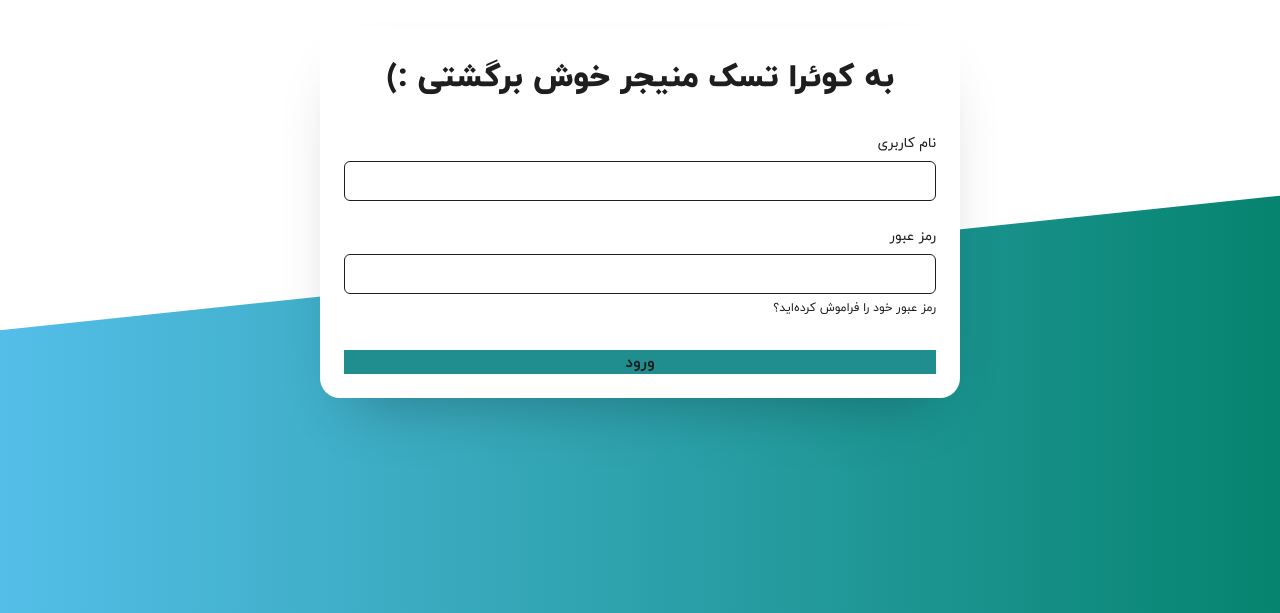
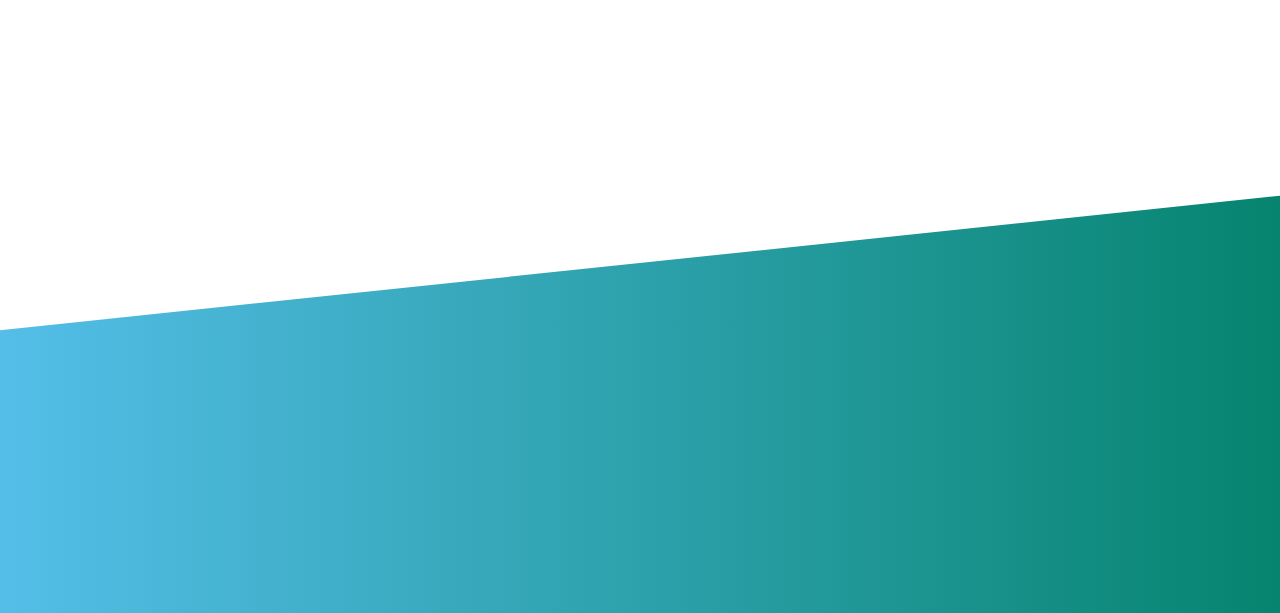
Before and after one commit to fall-Quera-front-end-bootcamp/Group-5, a React (Vite) app: page / in a window 1280 px wide. Shown: the part 187-800 px from the top of the page. Built offline with nearby package versions, Linux system fonts and the light colour scheme.

Commit message:
delete login

```diff
--- a/src/components/Authentication/Login/index.tsx
+++ b/src/components/Authentication/Login/index.tsx
@@ -1,24 +1,6 @@
 function Login() {
   return(
-    <div className="w-[640px] py-m space-y-l flex justify-center items-center flex-wrap bg-white rounded-[20px] shadow-[0_30px_60px_-30px_rgba(0,0,0,0.3)] shadow-[0_50px_100px_-20px_(50, 50, 93, 0.25)]">
-      <p className="font-heading text-heading-l text-center">به کوئرا تسک منیجر خوش برگشتی :) </p>
-      <div className="w-[592px] space-y-l font-body">
-        <div className="space-y-m">
-          <div className="space-y-xs">
-            <p className="text-body-s">نام کاربری</p>
-            <input className="w-full h-[40px] rounded-md border" type="text" />
-          </div>
-          <div className="space-y-xs">
-            <p className="text-body-s">رمز عبور</p>
-            <input className="w-full h-[40px] rounded-md border" type="text" />
-            <a className="text-body-xs" href="#">رمز عبور خود را فراموش کرده‌اید؟</a>
-          </div>
-        </div>
-        <div className="space-y-m">
-          <input className="w-full bg-brand-primary font-bold" type="button" value="ورود" />
-        </div>
-      </div>
-    </div>
+    <></>
   )
 }
 
```
